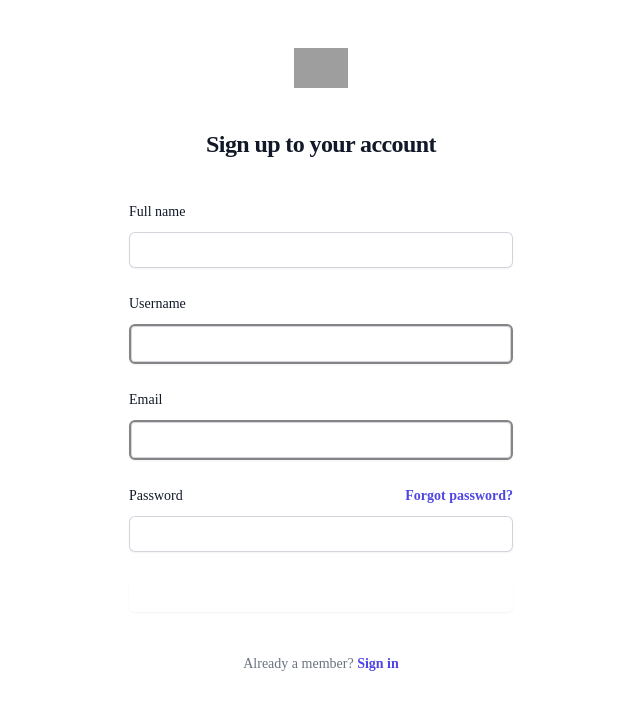
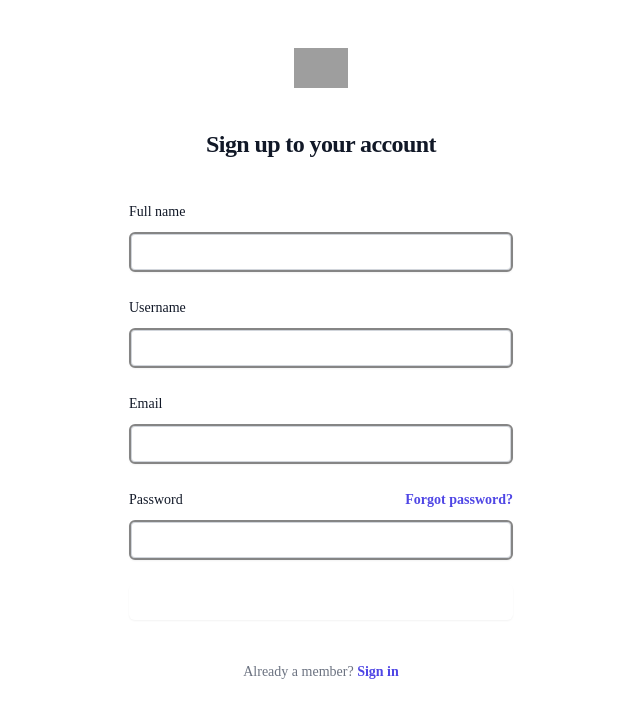
Before and after one commit to Saydaleivs/PublishingPlatform, a Next.js app: page /signup in a window 1280 px wide. Shown: the top 718 px of the page, without its empty margins (319-959 px from the left). Built offline with nearby package versions, Linux system fonts and the light colour scheme; grey boxes are pictures that could not be loaded; a web font is replaced by a local one.

Commit message:
borders added to inputs

```diff
--- a/src/app/(routes)/signin/page.tsx
+++ b/src/app/(routes)/signin/page.tsx
@@ -19,14 +19,18 @@ export default function Signin() {
     setLoading(true)
     setButtonDisabled(true)
 
-    const response = await axios.post('/api/users/signin', user).then((response) => {
+    const response = await axios
+      .post('/api/users/signin', user)
+      .then((response) => {
         if (response.status === 200) {
           setUser({ email: '', password: '' })
           router.push('/dashboard')
         }
-    }).catch((err) => {
+      })
+      .catch((err) => {
         errorAlert(err.response.data.error)
-    }).finally(() => {
+      })
+      .finally(() => {
         setLoading(false)
         setButtonDisabled(false)
       })
@@ -70,6 +74,9 @@ export default function Signin() {
                   id='email'
                   name='email'
                   type='email'
+                  style={{
+                    border: '2px solid #858585',
+                  }}
                   autoComplete='email'
                   value={user?.email}
                   onChange={(e) => setUser({ ...user, email: e.target.value })}
@@ -101,6 +108,9 @@ export default function Signin() {
                   id='password'
                   name='password'
                   type='password'
+                  style={{
+                    border: '2px solid #858585',
+                  }}
                   value={user?.password}
                   onChange={(e) =>
                     setUser({ ...user, password: e.target.value })
--- a/src/app/(routes)/signup/page.tsx
+++ b/src/app/(routes)/signup/page.tsx
@@ -113,6 +113,9 @@ export default function Signup() {
                   id='fullName'
                   name='fullName'
                   type='text'
+                  style={{
+                    border: '2px solid #858585',
+                  }}
                   value={user?.fullName}
                   onChange={(e) => {
                     handleChange('fullName', e.target.value)
@@ -218,6 +221,9 @@ export default function Signup() {
                   id='password'
                   name='password'
                   type='password'
+                  style={{
+                    border: '2px solid #858585',
+                  }}
                   value={user?.password}
                   onChange={(e) => {
                     handleChange('password', e.target.value)
```
Lines whose indentation alone changed are shown as unchanged.
